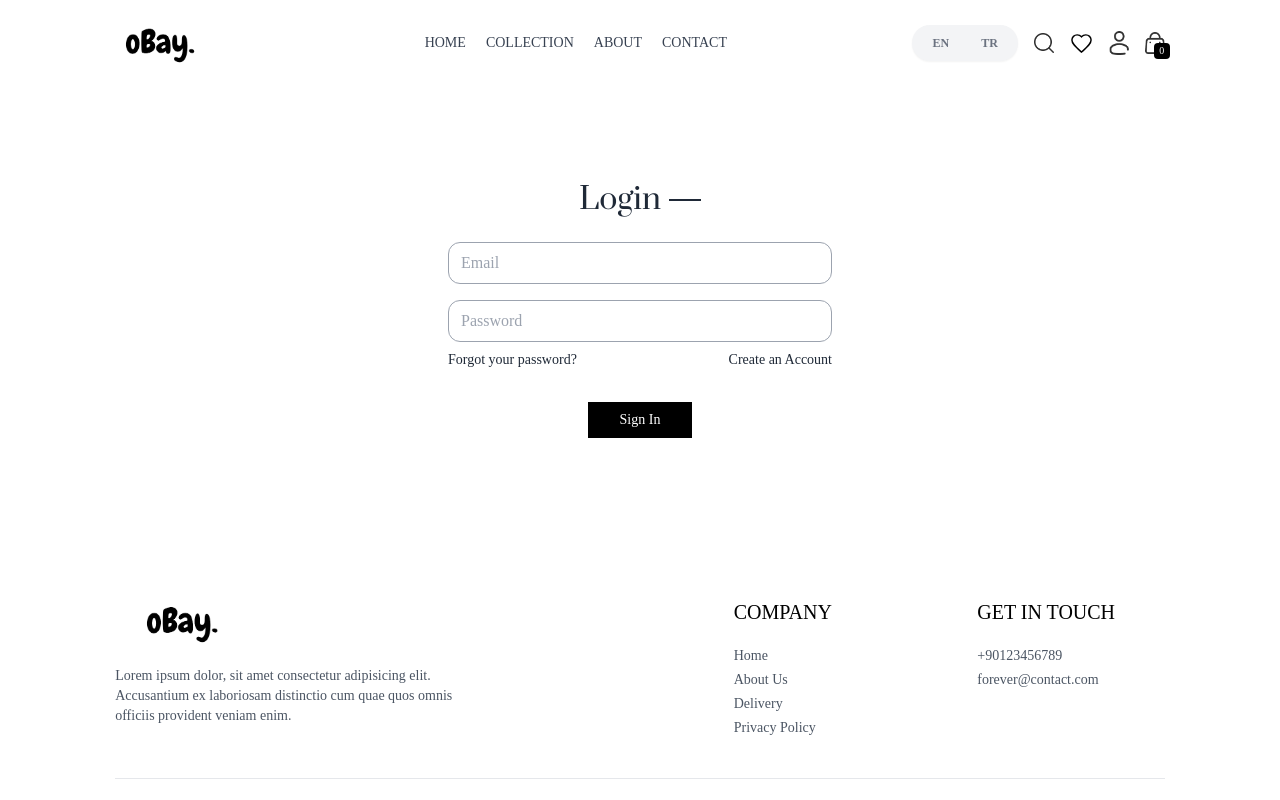
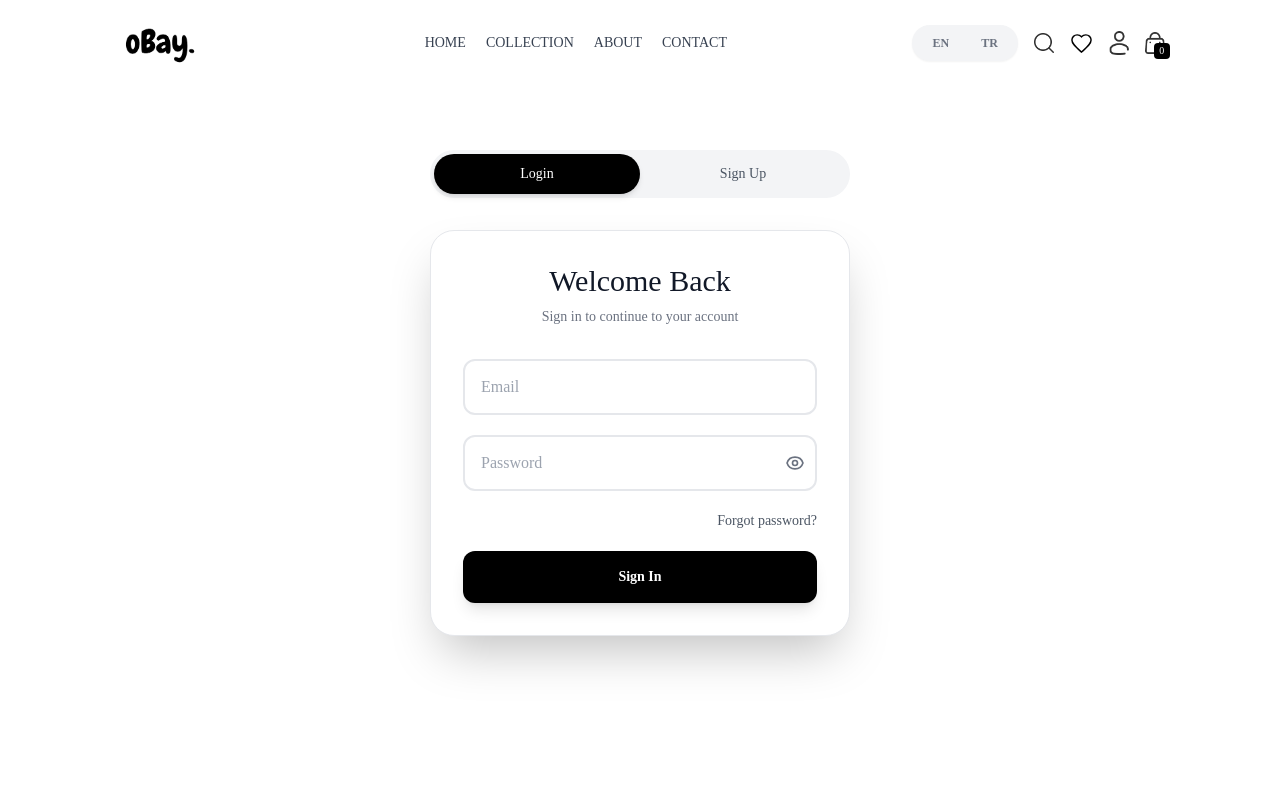
Before and after one commit to osmanbayy/Full-Stack-E-Commerce, a React (Vite) app in the folder frontend/: page /login in a window 1280 px wide. Shown: the top 800 px of the page. Built offline with nearby package versions, Linux system fonts and the light colour scheme; no server answers.

Commit message:
Enhance login component: update UI with animations, add password visibility toggle, and improve user experience with localized text for account creation and login prompts. Update English and Turkish translations for new fields and messages.

```diff
--- a/frontend/src/i18n/locales/en.json
+++ b/frontend/src/i18n/locales/en.json
@@ -127,10 +127,17 @@
   "login": {
     "login": "Login",
     "signUp": "Sign Up",
-    "forgotPassword": "Forgot your password?",
-    "createAccount": "Create an Account",
+    "forgotPassword": "Forgot password?",
+    "createAccount": "Create Account",
     "loginHere": "Login Here",
     "signIn": "Sign In",
+    "welcomeBack": "Welcome Back",
+    "createAccountTitle": "Create Account",
+    "signInToContinue": "Sign in to continue to your account",
+    "joinUs": "Join us and start shopping today",
+    "fullName": "Full Name",
+    "email": "Email",
+    "password": "Password",
     "verificationEmailSent": "Verification email sent! Please check your inbox.",
     "verificationRequired": "Please verify your email address to continue. Check your inbox for the verification link.",
     "resendVerification": "Resend Verification Email",
--- a/frontend/src/i18n/locales/tr.json
+++ b/frontend/src/i18n/locales/tr.json
@@ -131,6 +131,13 @@
     "createAccount": "Hesap Oluştur",
     "loginHere": "Buradan Giriş Yap",
     "signIn": "Giriş Yap",
+    "welcomeBack": "Tekrar Hoş Geldiniz",
+    "createAccountTitle": "Hesap Oluştur",
+    "signInToContinue": "Hesabınıza devam etmek için giriş yapın",
+    "joinUs": "Bize katılın ve bugün alışverişe başlayın",
+    "fullName": "Ad Soyad",
+    "email": "E-posta",
+    "password": "Şifre",
     "verificationEmailSent": "Doğrulama e-postası gönderildi! Lütfen gelen kutunuzu kontrol edin.",
     "verificationRequired": "Devam etmek için lütfen e-posta adresinizi doğrulayın. Doğrulama bağlantısı için gelen kutunuzu kontrol edin.",
     "resendVerification": "Doğrulama E-postasını Yeniden Gönder",
--- a/frontend/src/pages/Login.jsx
+++ b/frontend/src/pages/Login.jsx
@@ -4,6 +4,7 @@ import { ShopContext } from "../context/ShopContext";
 import axios from "axios";
 import toast from "react-hot-toast";
 import { useTranslation } from "react-i18next";
+import { motion, AnimatePresence } from "framer-motion";
 
 const Login = () => {
   const [currentState, setCurrentState] = useState("Login");
@@ -13,6 +14,7 @@ const Login = () => {
   const [name, setName] = useState("");
   const [email, setEmail] = useState("");
   const [password, setPassword] = useState("");
+  const [showPassword, setShowPassword] = useState(false);
   const [showVerificationMessage, setShowVerificationMessage] = useState(false);
   const [verificationEmail, setVerificationEmail] = useState("");
 
@@ -87,80 +89,192 @@ const Login = () => {
   }, [token]);
 
   return (
-    <form
-      onSubmit={onSubmitHandler}
-      className="flex flex-col items-center w-[90%] sm:max-w-96 m-auto mt-14 gap-4 text-gray-800"
+    <div className="flex items-center justify-center min-h-[calc(100vh-200px)] px-4 py-16">
+      <motion.div
+        initial={{ opacity: 0, scale: 0.95 }}
+        animate={{ opacity: 1, scale: 1 }}
+        transition={{ duration: 0.4 }}
+        className="w-full max-w-[420px]"
       >
-      <div className="inline-flex items-center gap-2 mt-10 mb-2">
-        <p className="text-3xl prata-regular">{currentState}</p>
-        <hr className="border-none h-[1.5px] w-8 bg-gray-800" />
+        {/* Toggle Buttons */}
+        <div className="flex mb-8 bg-gray-100 rounded-full p-1">
+          <button
+            type="button"
+            onClick={() => {
+              setCurrentState("Login");
+              setName("");
+              setEmail("");
+              setPassword("");
+            }}
+            className={`flex-1 py-2.5 px-4 rounded-full text-sm font-medium transition-all duration-300 ${
+              currentState === "Login"
+                ? "bg-black text-white shadow-md"
+                : "text-gray-600 hover:text-gray-900"
+            }`}
+          >
+            {t("login.login")}
+          </button>
+          <button
+            type="button"
+            onClick={() => {
+              setCurrentState("Sign Up");
+              setName("");
+              setEmail("");
+              setPassword("");
+            }}
+            className={`flex-1 py-2.5 px-4 rounded-full text-sm font-medium transition-all duration-300 ${
+              currentState === "Sign Up"
+                ? "bg-black text-white shadow-md"
+                : "text-gray-600 hover:text-gray-900"
+            }`}
+          >
+            {t("login.signUp")}
+          </button>
         </div>
-      {currentState === "Login" ? (
-        ""
-      ) : (
+
+        {/* Form Card */}
+        <div className="bg-white rounded-3xl shadow-2xl border border-gray-200 p-8">
+          <div className="mb-8 text-center">
+            <h1 className="text-3xl font-medium text-gray-900 mb-2">
+              {currentState === "Login" ? t("login.welcomeBack") : t("login.createAccountTitle")}
+            </h1>
+            <p className="text-sm text-gray-500">
+              {currentState === "Login"
+                ? t("login.signInToContinue")
+                : t("login.joinUs")}
+            </p>
+          </div>
+
+          <form onSubmit={onSubmitHandler} className="space-y-5">
+            <AnimatePresence mode="wait">
+              {currentState === "Sign Up" && (
+                <motion.div
+                  key="name"
+                  initial={{ opacity: 0, height: 0, marginBottom: 0 }}
+                  animate={{ opacity: 1, height: "auto", marginBottom: "1.25rem" }}
+                  exit={{ opacity: 0, height: 0, marginBottom: 0 }}
+                  transition={{ duration: 0.3 }}
+                >
                   <input
                     onChange={(e) => setName(e.target.value)}
                     value={name}
                     type="text"
-          placeholder="Name"
-          className="w-full px-3 py-2 border border-gray-400 rounded-xl"
+                    placeholder={t("login.fullName")}
+                    className="w-full px-4 py-3.5 border-2 border-gray-200 rounded-xl focus:outline-none focus:border-black transition-all duration-200 text-gray-900 placeholder-gray-400"
                     required
                   />
+                </motion.div>
               )}
+            </AnimatePresence>
+
             <input
               onChange={(e) => setEmail(e.target.value)}
               value={email}
               type="email"
-        placeholder="Email"
-        className="w-full px-3 py-2 border border-gray-400 rounded-xl"
+              placeholder={t("login.email")}
+              className="w-full px-4 py-3.5 border-2 border-gray-200 rounded-xl focus:outline-none focus:border-black transition-all duration-200 text-gray-900 placeholder-gray-400"
               required
             />
 
+            <div className="relative">
               <input
                 onChange={(e) => setPassword(e.target.value)}
                 value={password}
-        type="password"
-        placeholder="Password"
-        className="w-full px-3 py-2 border border-gray-400 rounded-xl"
+                type={showPassword ? "text" : "password"}
+                placeholder={t("login.password")}
+                className="w-full px-4 py-3.5 pr-12 border-2 border-gray-200 rounded-xl focus:outline-none focus:border-black transition-all duration-200 text-gray-900 placeholder-gray-400"
                 required
               />
-
-      <div className="flex justify-between w-full text-sm mt-[-8px]">
-        <p className="cursor-pointer">Forgot your password?</p>
-        {currentState === "Login" ? (
-          <p
-            onClick={() => setCurrentState("Sign Up")}
-            className="cursor-pointer"
+              <button
+                type="button"
+                onClick={() => setShowPassword(!showPassword)}
+                className="absolute right-3 top-1/2 -translate-y-1/2 text-gray-500 hover:text-black transition-colors duration-200"
               >
-            Create an Account
-          </p>
+                {showPassword ? (
+                  <svg
+                    xmlns="http://www.w3.org/2000/svg"
+                    className="h-5 w-5"
+                    fill="none"
+                    viewBox="0 0 24 24"
+                    stroke="currentColor"
+                  >
+                    <path
+                      strokeLinecap="round"
+                      strokeLinejoin="round"
+                      strokeWidth={2}
+                      d="M13.875 18.825A10.05 10.05 0 0112 19c-4.478 0-8.268-2.943-9.543-7a9.97 9.97 0 011.563-3.029m5.858.908a3 3 0 114.243 4.243M9.878 9.878l4.242 4.242M9.88 9.88l-3.29-3.29m7.532 7.532l3.29 3.29M3 3l3.59 3.59m0 0A9.953 9.953 0 0112 5c4.478 0 8.268 2.943 9.543 7a10.025 10.025 0 01-4.132 5.411m0 0L21 21"
+                    />
+                  </svg>
                 ) : (
-          <p
-            onClick={() => setCurrentState("Login")}
-            className="cursor-pointer"
+                  <svg
+                    xmlns="http://www.w3.org/2000/svg"
+                    className="h-5 w-5"
+                    fill="none"
+                    viewBox="0 0 24 24"
+                    stroke="currentColor"
                   >
-            Login Here
-          </p>
+                    <path
+                      strokeLinecap="round"
+                      strokeLinejoin="round"
+                      strokeWidth={2}
+                      d="M15 12a3 3 0 11-6 0 3 3 0 016 0z"
+                    />
+                    <path
+                      strokeLinecap="round"
+                      strokeLinejoin="round"
+                      strokeWidth={2}
+                      d="M2.458 12C3.732 7.943 7.523 5 12 5c4.478 0 8.268 2.943 9.542 7-1.274 4.057-5.064 7-9.542 7-4.477 0-8.268-2.943-9.542-7z"
+                    />
+                  </svg>
                 )}
+              </button>
             </div>
 
-      <button className="px-8 py-2 mt-4 text-sm font-light text-white bg-black hover:tracking-widest">
-        {currentState === "Login" ? "Sign In" : "Sign Up"}
+            {currentState === "Login" && (
+              <div className="flex justify-end">
+                <button
+                  type="button"
+                  className="text-sm text-gray-600 hover:text-black transition-colors duration-200"
+                >
+                  {t("login.forgotPassword")}
                 </button>
+              </div>
+            )}
 
+            <motion.button
+              type="submit"
+              whileHover={{ scale: 1.01 }}
+              whileTap={{ scale: 0.99 }}
+              className="w-full py-4 mt-6 text-sm font-semibold text-white bg-black rounded-xl hover:bg-gray-800 transition-all duration-200 shadow-lg hover:shadow-xl"
+            >
+              {currentState === "Login" ? t("login.signIn") : t("login.createAccount")}
+            </motion.button>
+
+            <AnimatePresence>
               {showVerificationMessage && (
-        <div className="w-full p-4 mt-4 text-sm text-center bg-blue-50 border border-blue-200 rounded-lg">
-          <p className="mb-2 text-blue-800">{t("login.verificationRequired")}</p>
+                <motion.div
+                  initial={{ opacity: 0, y: -10 }}
+                  animate={{ opacity: 1, y: 0 }}
+                  exit={{ opacity: 0, y: -10 }}
+                  className="w-full p-4 mt-4 text-sm text-center bg-blue-50 border-2 border-blue-200 rounded-xl"
+                >
+                  <p className="mb-2 text-blue-800 font-medium">
+                    {t("login.verificationRequired")}
+                  </p>
                   <button
                     type="button"
                     onClick={handleResendVerification}
-            className="text-blue-600 underline hover:text-blue-800"
+                    className="text-blue-600 underline hover:text-blue-800 transition-colors duration-200"
                   >
                     {t("login.resendVerification")}
                   </button>
+                </motion.div>
+              )}
+            </AnimatePresence>
+          </form>
         </div>
-      )}
-    </form>
+      </motion.div>
+    </div>
   );
 };
 
```
Lines whose indentation alone changed are shown as unchanged.
